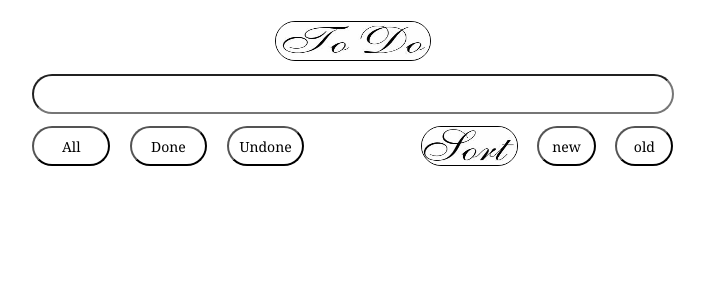
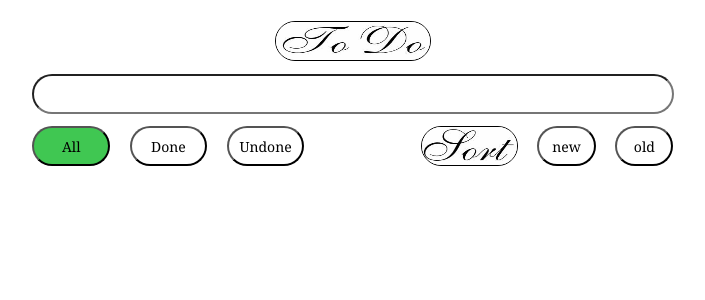
Before and after one commit to dmitrijkamynin2/dolisthomework, a React (Create React App) app: page / in a window 1280 px wide. Shown: the top 300 px of the page, without its empty margins (277-982 px from the left). Built offline with nearby package versions, Linux system fonts and the light colour scheme.

Commit message:
add active buttons: all, done, undone

```diff
--- a/src/App.js
+++ b/src/App.js
@@ -47,16 +47,15 @@ function App() {
   const [see, setSee] = useState('All');
 
   function seeDone() {
+    setSee('Done');
     switch (see) {
       case 'All':
-      setSee('Done');
         const thisTask = tasks.filter(item => item.checked == true);
         setTasks(thisTask);
         const anotherTask = tasks.filter(item => item.checked == false);
         setSecondTasks(anotherTask);
         break;
       case 'Undone':
-      setSee('Done');
         const thisTaskDone = secondTasks;
         const anotherTaskDone = tasks;
         setTasks(thisTaskDone);
@@ -65,16 +64,15 @@ function App() {
   }};
 
   function seeUndone() {
+    setSee('Undone');
     switch (see) {
       case 'All':
-        setSee('Undone');
         const thisTask = tasks.filter(item => item.checked == false);
         setTasks(thisTask);
         const anotherTask = tasks.filter(item => item.checked == true);
         setSecondTasks(anotherTask);
         break;
       case 'Done':
-        setSee('Undone');
         const thisTaskUndone = secondTasks;
         const anotherTaskUndone = tasks;
         setTasks(thisTaskUndone);
@@ -83,20 +81,43 @@ function App() {
   }}
 
   function seeAll() {
+    setSee('All');
     switch (see) {
       case 'Done':
-        setSee('All');
         setTasks(tasks.concat(secondTasks));
         break;
       case 'Undone':
-        setSee('All');
         setTasks(tasks.concat(secondTasks));
         break;}
   }
 
+  const colorActiveDefoult = [
+    {backgroundColor: 'white'},
+    {backgroundColor: 'white'},
+    {backgroundColor: 'white'},
+  ];
+
+  const [activeSee, setActiveSee] = useState(colorActiveDefoult);
+
   useEffect(() => {
-    if (see == 'All') {sortDoDown()};
+    if (see == 'All') {
+      sortDoDown();
+      let newActive = colorActiveDefoult;
+      newActive.splice(0, 1, {backgroundColor: 'rgb(64, 199, 82)'});
+      setActiveSee(newActive);
+      console.log(activeSee);
+    } else if (see == 'Done') {
+      let newActive = colorActiveDefoult;
+      newActive.splice(1, 1, {backgroundColor: 'rgb(64, 199, 82)'});
+      setActiveSee(newActive);
+    } else {
+      let newActive = colorActiveDefoult;
+      newActive.splice(2, 1, {backgroundColor: 'rgb(64, 199, 82)'});
+      setActiveSee(newActive);
+    }
   }, [see]);
+
+
 
   function saveEdit(edit, id) {
     tasks.map((item) => {if (+item.id == +id){item.title = edit}});
@@ -104,7 +125,7 @@ function App() {
 
   return (
           <div>
-            <Head addDo={addDo} sortDoUp={sortDoUp} sortDoDown={sortDoDown} seeDone={seeDone} seeUndone={seeUndone} seeAll={seeAll}/>
+            <Head addDo={addDo} sortDoUp={sortDoUp} sortDoDown={sortDoDown} seeDone={seeDone} seeUndone={seeUndone} seeAll={seeAll} activeSee={activeSee}/>
             <div className='content'>
               <DoList tasks={tasks} delDo={delDo} checkStateChekbox={checkStateChekbox} saveEdit={saveEdit}/>
             </div>
--- a/src/components/Head.js
+++ b/src/components/Head.js
@@ -3,7 +3,7 @@ import '../style/App.css'
 import ToDo from '../image/to-do.jpg'
 import Sort from '../image/sort.jpg'
 
-function Head({addDo, sortDoUp, sortDoDown, seeDone, seeUndone, seeAll}) {
+function Head({addDo, sortDoUp, sortDoDown, seeDone, seeUndone, seeAll, activeSee}) {
     const [count, setCount] = useState('');
     const [id, setId] = useState(1);
 
@@ -32,9 +32,9 @@ function Head({addDo, sortDoUp, sortDoDown, seeDone, seeUndone, seeAll}) {
                         <input className="col span1" type="text" onChange={editChange} onKeyUp={chekEnter}/>
                     </div>
                     <div className="row">
-                        <input  className="col" type="button" value="All" onClick={seeAll}/>
-                        <input  className="col" type="button" value="Done" onClick={seeDone}/>
-                        <input className="col" type="button" value="Undone" onClick={seeUndone}/>
+                        <input  className="col" type="button" value="All" style={activeSee[0]} onClick={seeAll}/>
+                        <input  className="col" type="button" value="Done" style={activeSee[1]} onClick={seeDone}/>
+                        <input className="col" type="button" value="Undone" style={activeSee[2]} onClick={seeUndone}/>
                         <div className="col"></div>
                         <img src={Sort} alt="Sort" className="col span2"/>
                         <input className="col span5" type="button" value="new" onClick={sortDoDown}/>
```
Lines whose indentation alone changed are shown as unchanged.
